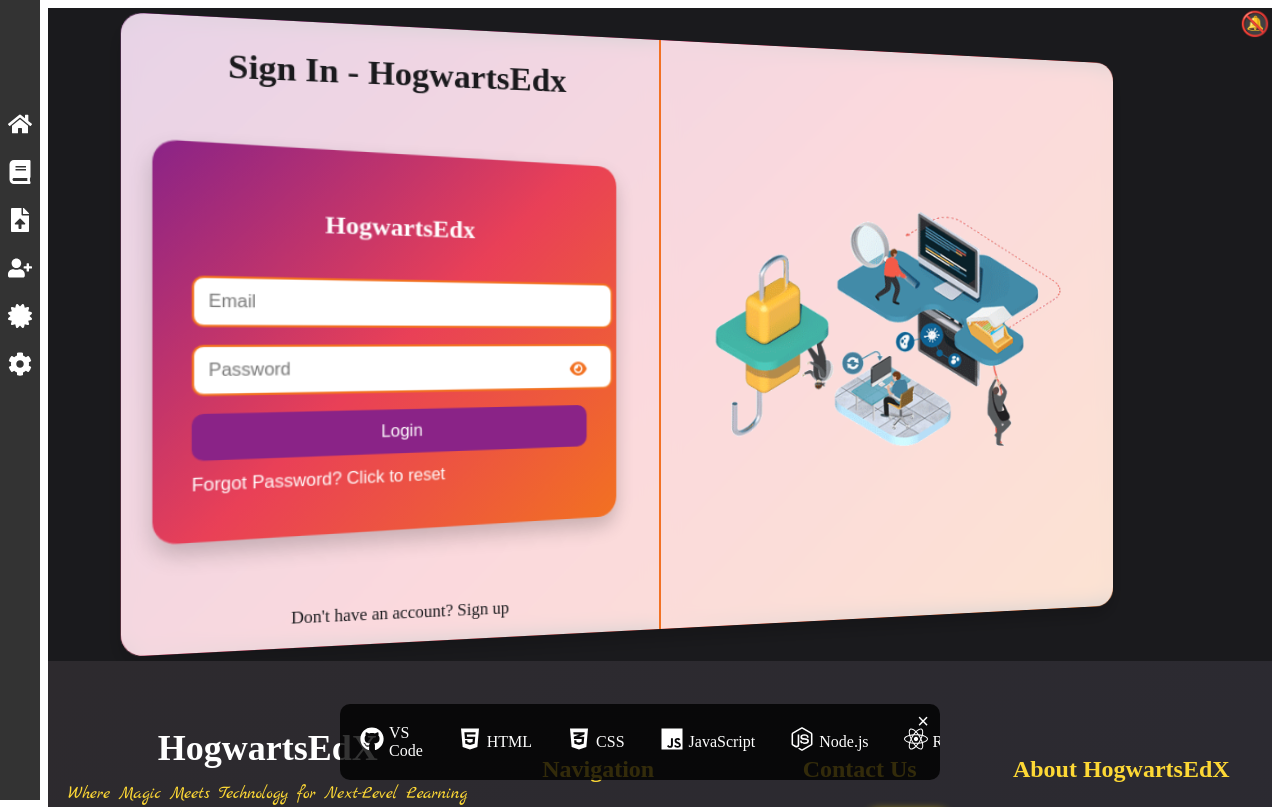
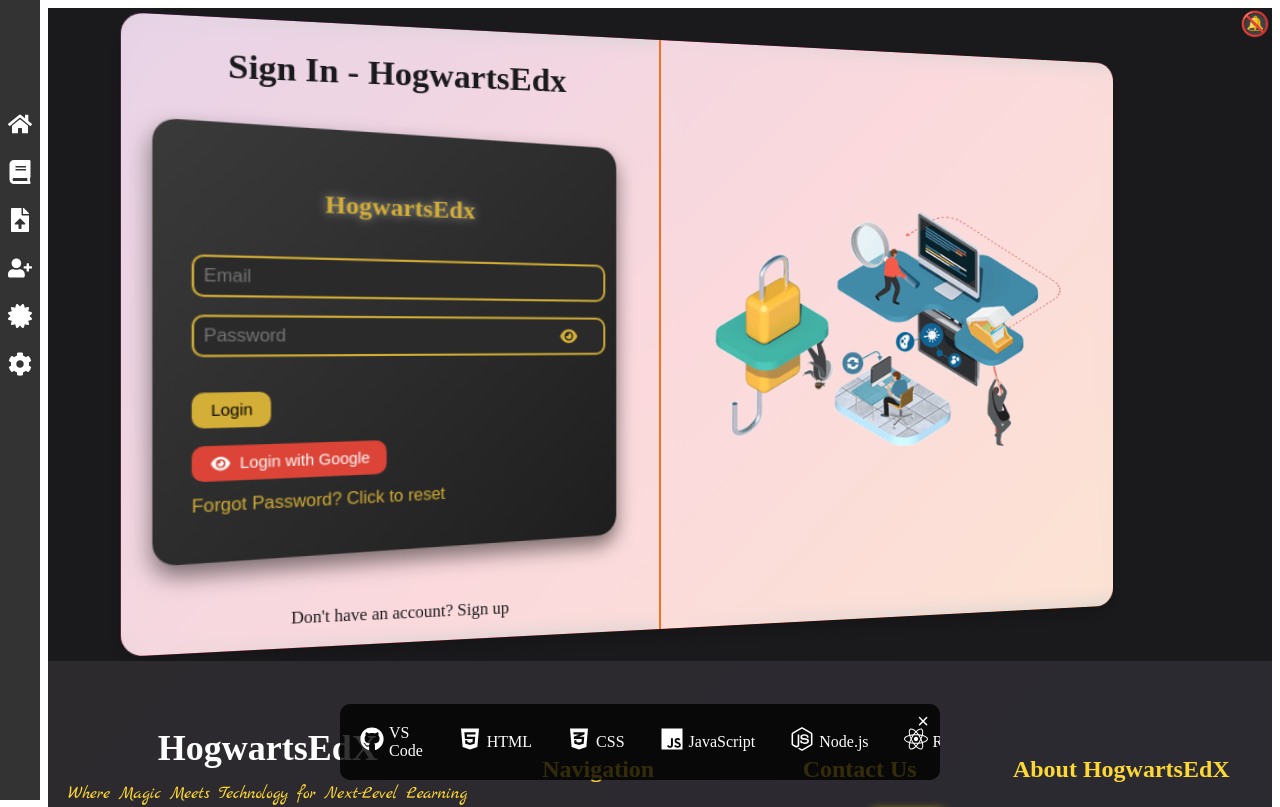
Before and after one commit to hello-developer-sanjay/LearnAndShare-Collaborative-Learning-Expert-Tutorials-and-User-Blogs, a React (Vite) app in the folder frontend/: page /login in a window 1280 px wide. Shown: the top 807 px of the page. Built offline with nearby package versions, Linux system fonts and the light colour scheme; a web font is replaced by a local one.

Commit message:
Update Login.jsx

```diff
--- a/frontend/src/pages/Login.jsx
+++ b/frontend/src/pages/Login.jsx
@@ -1,12 +1,12 @@
-import React, { useState } from 'react';
+import React, { useState, useEffect } from 'react';
 import { useDispatch } from 'react-redux';
 import { useNavigate } from 'react-router-dom';
-import { login } from '../actions/authActions';
+import { login, loginSuccess } from '../actions/authActions';
 import styled, { keyframes } from 'styled-components';
 import { Link } from 'react-router-dom';
 import { RingLoader } from 'react-spinners';
 import { FontAwesomeIcon } from '@fortawesome/react-fontawesome';
-import { faEye, faEyeSlash, faHome } from '@fortawesome/free-solid-svg-icons';
+import { faEye, faEyeSlash } from '@fortawesome/free-solid-svg-icons';
 import { ToastContainer, toast } from 'react-toastify';
 import 'react-toastify/dist/ReactToastify.css';
 
@@ -19,18 +19,20 @@ const Container = styled.div`
 `;
 
 const LoginForm = styled.form`
-  background: linear-gradient(135deg, #8a2387, #e94057, #f27121);
+  background: linear-gradient(135deg, #3a3a3a, #1e1e1e);
   padding: 2rem;
   border-radius: 20px;
-  box-shadow: 0 10px 20px rgba(0, 0, 0, 0.2);
+  box-shadow: 0 10px 20px rgba(0, 0, 0, 0.5);
   max-width: 400px;
   width: 100%;
   transform: perspective(1000px) rotateY(10deg);
-  transition: transform 0.5s ease;
+  transition: transform 0.5s ease, box-shadow 0.5s ease;
   &:hover {
     transform: perspective(1000px) rotateY(0);
+    box-shadow: 0 0 20px rgba(255, 255, 255, 0.5);
   }
 `;
+
 const fadeIn = keyframes`
   0% {
     opacity: 0;
@@ -44,40 +46,61 @@ const fadeIn = keyframes`
 
 const Title = styled.h2`
   font-family: 'Cinzel Decorative', cursive;
-  color: #ffffff;
+  color: #d4af37;
   text-align: center;
   margin-bottom: 2rem;
   animation: ${fadeIn} 1s ease-in-out;
+  text-shadow: 0 0 10px rgba(255, 255, 255, 0.5);
 `;
+
 const Input = styled.input`
-  padding: 0.75rem;
+  padding: 0.5rem;
   margin-bottom: 1rem;
-  border: 2px solid #f27121;
+  border: 2px solid #d4af37;
   border-radius: 10px;
   font-size: 1rem;
   width: 100%;
-  background-color: #fff;
-  transition: border-color 0.3s;
+  background-color: #2a2a2a;
+  color: #fff;
+  transition: border-color 0.3s, box-shadow 0.3s;
   &:focus {
-    border-color: #e94057;
+    border-color: #d4af37;
     outline: none;
+    box-shadow: 0 0 10px rgba(212, 175, 55, 0.5);
   }
 `;
 
 const Button = styled.button`
-  padding: 0.75rem;
-  background-color: #8a2387;
-  color: white;
+  padding: 0.5rem 1rem;
+  background-color: #d4af37;
+  color: black;
   border: none;
   border-radius: 10px;
-  font-size: 1rem;
+  font-size: 0.9rem;
   cursor: pointer;
-  width: 100%;
-  transition: background-color 0.3s, transform 0.3s;
+  margin-top: 1rem;
+  transition: background-color 0.3s, transform 0.3s, box-shadow 0.3s;
   &:hover {
-    background-color: #f27121;
+    background-color: #e5c370;
     transform: scale(1.05);
+    box-shadow: 0 0 10px rgba(255, 255, 255, 0.5);
   }
+`;
+
+const GoogleButton = styled(Button)`
+  display: flex;
+  align-items: center;
+  justify-content: center;
+  background-color: #db4437;
+  color: white;
+  margin-top: 1rem;
+  &:hover {
+    background-color: #c23321;
+  }
+`;
+
+const GoogleIcon = styled(FontAwesomeIcon)`
+  margin-right: 0.5rem;
 `;
 
 const PasswordContainer = styled.div`
@@ -86,68 +109,26 @@ const PasswordContainer = styled.div`
 
 const ToggleIcon = styled(FontAwesomeIcon)`
   position: absolute;
-  right: 0px;
-  top: 40%;
+  right: 10px;
+  top: 35%;
   transform: translateY(-50%);
   cursor: pointer;
-  color: #f27121;
+  color: #d4af37;
 `;
 
 const ForgotPasswordLink = styled(Link)`
   display: inline-block;
   margin-top: 10px;
   font-size: 16px;
-  color: #fff;
+  color: #d4af37;
   text-decoration: none;
   position: relative;
   overflow: hidden;
   cursor: pointer;
-
-  &:before,
-  &:after {
-    content: '';
-    position: absolute;
-    width: 100%;
-    height: 2px;
-    transition: all 0.5s ease;
-    pointer-events: none; /* Ensure the pseudo-elements do not block pointer events */
+  transition: text-shadow 0.5s ease;
+  &:hover {
+    text-shadow: 0 0 10px rgba(212, 175, 55, 0.5);
   }
-
-  &:before {
-    bottom: 0;
-    left: 0;
-    background: linear-gradient(to right, #007BFF, #0056b3);
-    visibility: hidden;
-    transform: scaleX(0);
-  }
-
-  &:hover:before {
-    visibility: visible;
-    transform: scaleX(1);
-  }
-
-  &:after {
-    top: 0;
-    left: 0;
-    background: linear-gradient(to right, transparent, #0056b3, transparent);
-    visibility: hidden;
-    transform: scaleX(0);
-  }
-
-  &:hover:after {
-    visibility: visible;
-    transform: scaleX(1);
-  }
-
-  &:hover {
-    text-shadow: 0 0 5px rgba(0, 123, 255, 0.5);
-  }
-`;
-
-
-
-const HomeIcon = styled(FontAwesomeIcon)`
-  margin-right: 0.5rem;
 `;
 
 const Login = () => {
@@ -170,6 +151,16 @@ const Login = () => {
     setShowPassword(!showPassword);
   };
 
+  useEffect(() => {
+    const params = new URLSearchParams(window.location.search);
+    const user = params.get('user');
+    if (user) {
+      const userData = JSON.parse(decodeURIComponent(user));
+      dispatch(loginSuccess(userData));
+      navigate('/dashboard');
+    }
+  }, [dispatch, navigate]);
+
   const handleSubmit = async e => {
     e.preventDefault();
     setLoading(true);
@@ -187,10 +178,14 @@ const Login = () => {
     }
   };
 
+  const handleGoogleLogin = () => {
+    window.location.href = 'https://hogwarts-api-31may.onrender.com/api/auth/google';
+  };
+
   return (
     <Container>
       <LoginForm onSubmit={handleSubmit}>
-        <Title>HogwartsEdx</Title>
+        <Title aria-label="HogwartsEdx Title">HogwartsEdx</Title>
         <Input
           type="email"
           placeholder="Email"
@@ -198,6 +193,7 @@ const Login = () => {
           value={email}
           onChange={handleChange}
           required
+          aria-label="Email"
         />
         <PasswordContainer>
           <Input
@@ -207,24 +203,30 @@ const Login = () => {
             value={password}
             onChange={handleChange}
             required
+            aria-label="Password"
           />
           <ToggleIcon
             icon={showPassword ? faEyeSlash : faEye}
             onClick={togglePasswordVisibility}
+            aria-label={showPassword ? "Hide password" : "Show password"}
           />
         </PasswordContainer>
-        <Button type="submit">
+        <Button type="submit" aria-label="Login Button">
           {loading ? (
-            <RingLoader color={'#ffffff'} loading={loading} size={30} />
+            <RingLoader color={'#000000'} loading={loading} size={20} />
           ) : (
             'Login'
           )}
         </Button>
-        <ForgotPasswordLink to="/forgot-password">
+        <GoogleButton onClick={handleGoogleLogin} aria-label="Login with Google">
+          <GoogleIcon icon={faEye} />
+          Login with Google
+        </GoogleButton>
+        <ForgotPasswordLink to="/forgot-password" aria-label="Forgot Password Link">
           Forgot Password? Click to reset
         </ForgotPasswordLink>
-
       </LoginForm>
+      <ToastContainer />
     </Container>
   );
 };
```
